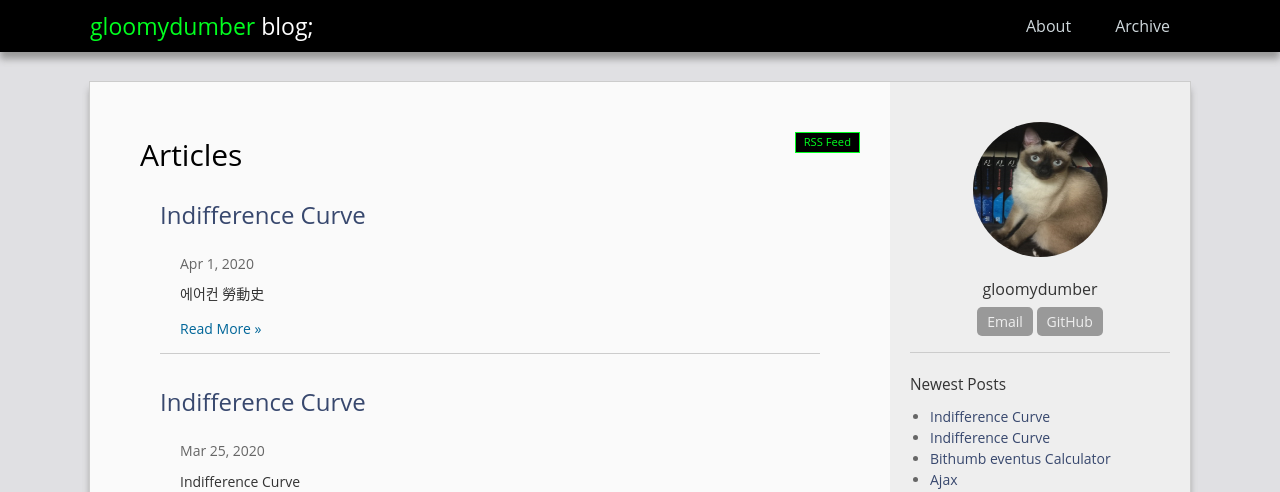
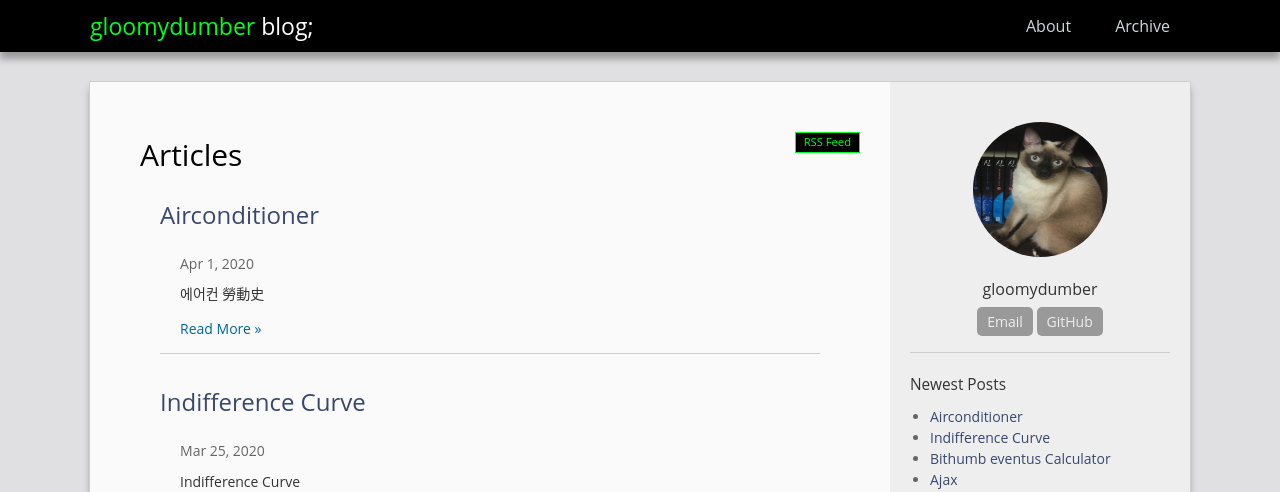
Before and after one commit to gloomydumber/copy, a Jekyll site: the page built from index.html, in a window 1280 px wide. Shown: the top 492 px of the page. Built offline with Jekyll 4.4.1, drawn with Linux system fonts in a browser that asks for light colours; the list of posts is cut into pages by our own code.

Commit message:
PostModded

```diff
--- a/_posts/2020-04-01-aircon.md
+++ b/_posts/2020-04-01-aircon.md
@@ -1,6 +1,6 @@
 ---
 layout: post
-title: "Indifference Curve"
+title: "Airconditioner"
 date: 2020-04-01 20:00:00
 categories: diary
 permalink: /archivers/aircon
```
